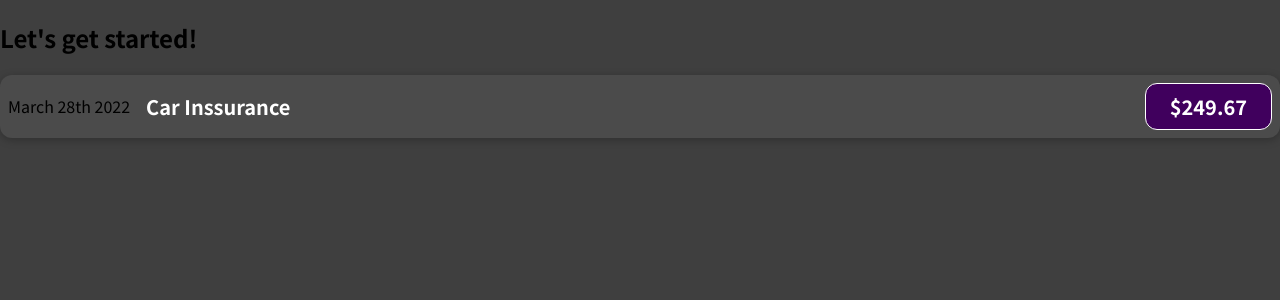
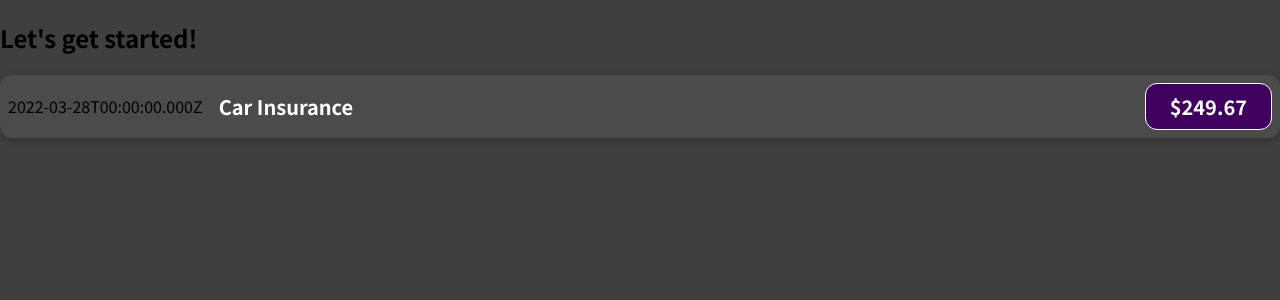
Before and after one commit to jripke74/react-0025, a JavaScript app: page / in a window 1280 px wide. Shown: the top 300 px of the page. Built offline with nearby package versions, Linux system fonts and the light colour scheme.

Commit message:
add data

```diff
--- a/src/components/ExpenseItem.js
+++ b/src/components/ExpenseItem.js
@@ -1,12 +1,16 @@
 import './ExpenseItem.css';
 
 const ExpenseItem = () => {
+  const expenseDate = new Date(2022, 2, 28);
+  const expenseTitle = 'Car Insurance';
+  const expenseAmount = 249.67;
+
   return (
     <div className="expense-item">
-      <div>March 28th 2022</div>
+      <div>{expenseDate.toISOString()}</div>
       <div className="expense-item__description">
-        <h2>Car Inssurance</h2>
-        <div className="expense-item__price">$249.67</div>
+        <h2>{expenseTitle}</h2>
+        <div className="expense-item__price">${expenseAmount}</div>
       </div>
     </div>
   );
```
